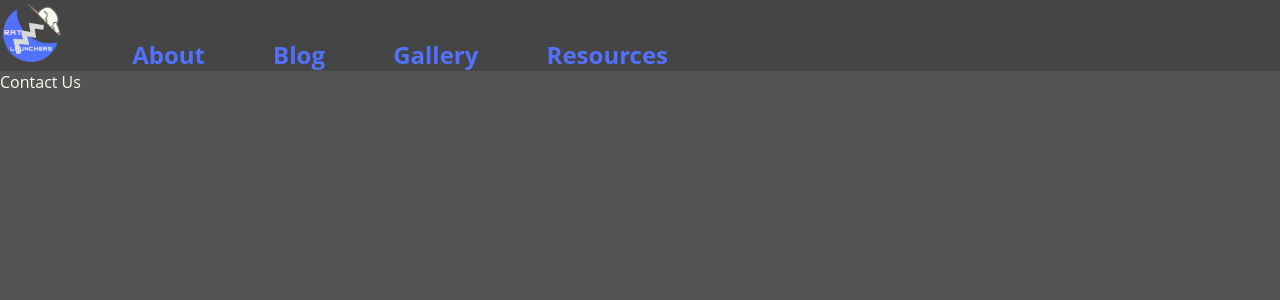
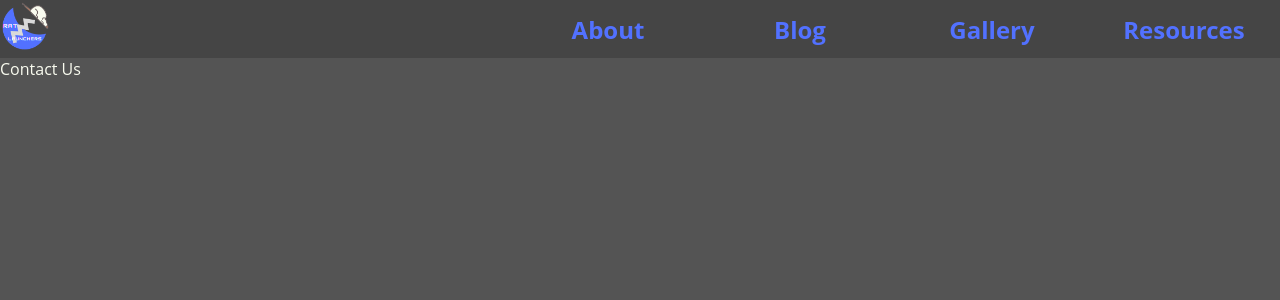
Before and after one commit to RatLaunchers/ratlaunchers.github.io, a Jekyll site: the page built from gallery.md, in a window 1280 px wide. Shown: the top 300 px of the page. Built offline with Jekyll 4.4.1, drawn with Linux system fonts in a browser that asks for light colours.

Commit message:
fixed navbar

```diff
--- a/_includes/navbar.html
+++ b/_includes/navbar.html
@@ -1,5 +1,5 @@
 <div class="navbar">
-    <a href="/"><img src="/assets/images/Rat-Launchers-Small-Darker.png" width="5%"></a>
+    <a href="/"><img src="/assets/images/Rat-Launchers-Small-Darker.png" width="10%"></a>
     {% for subpage in site.data.navigation.nav %}
     <b><a href="{{ subpage.link }}">{{subpage.title}}</a></b>
     {% endfor %}
--- a/assets/css/styles.scss
+++ b/assets/css/styles.scss
@@ -19,14 +19,20 @@
     top: 0;
     background-color: #454545;
     width: 100%;
+    display: table;
+}
+
+.navbar b {
+    display: table-cell;
+    width: 15%;
+    vertical-align: middle;
+    text-align: center;
 }
 
 .navbar a {
     color: #5271FF;
     text-decoration: none;
     font-size: 1.5em;
-    padding-right: 5%;
-    text-align: center;
 }
 
 .navbar a:hover {
```
Also changed, not shown: blog.md (+1 -0 lines), gallery.md (+1 -0 lines), resources.md (+1 -0 lines).
